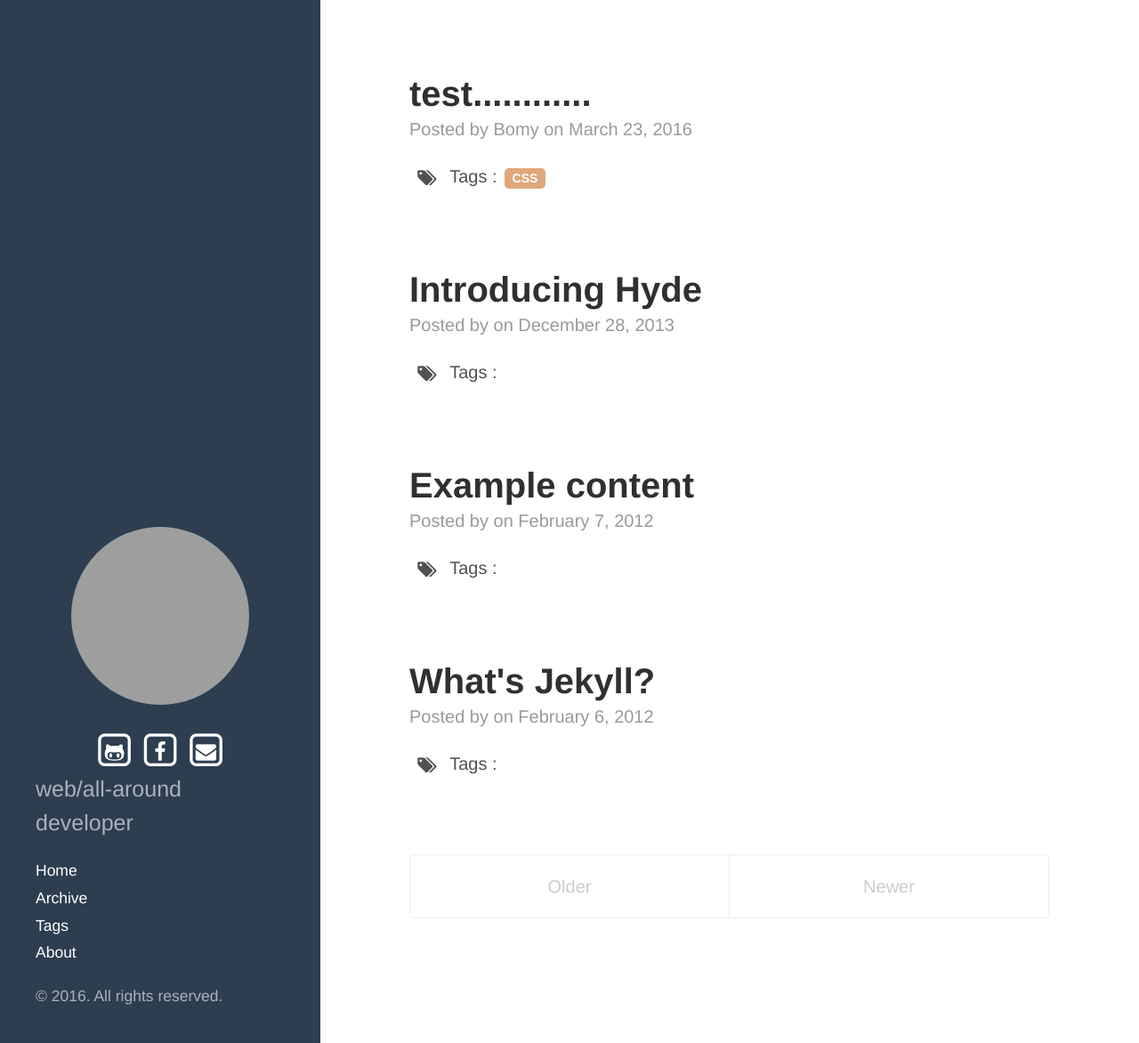
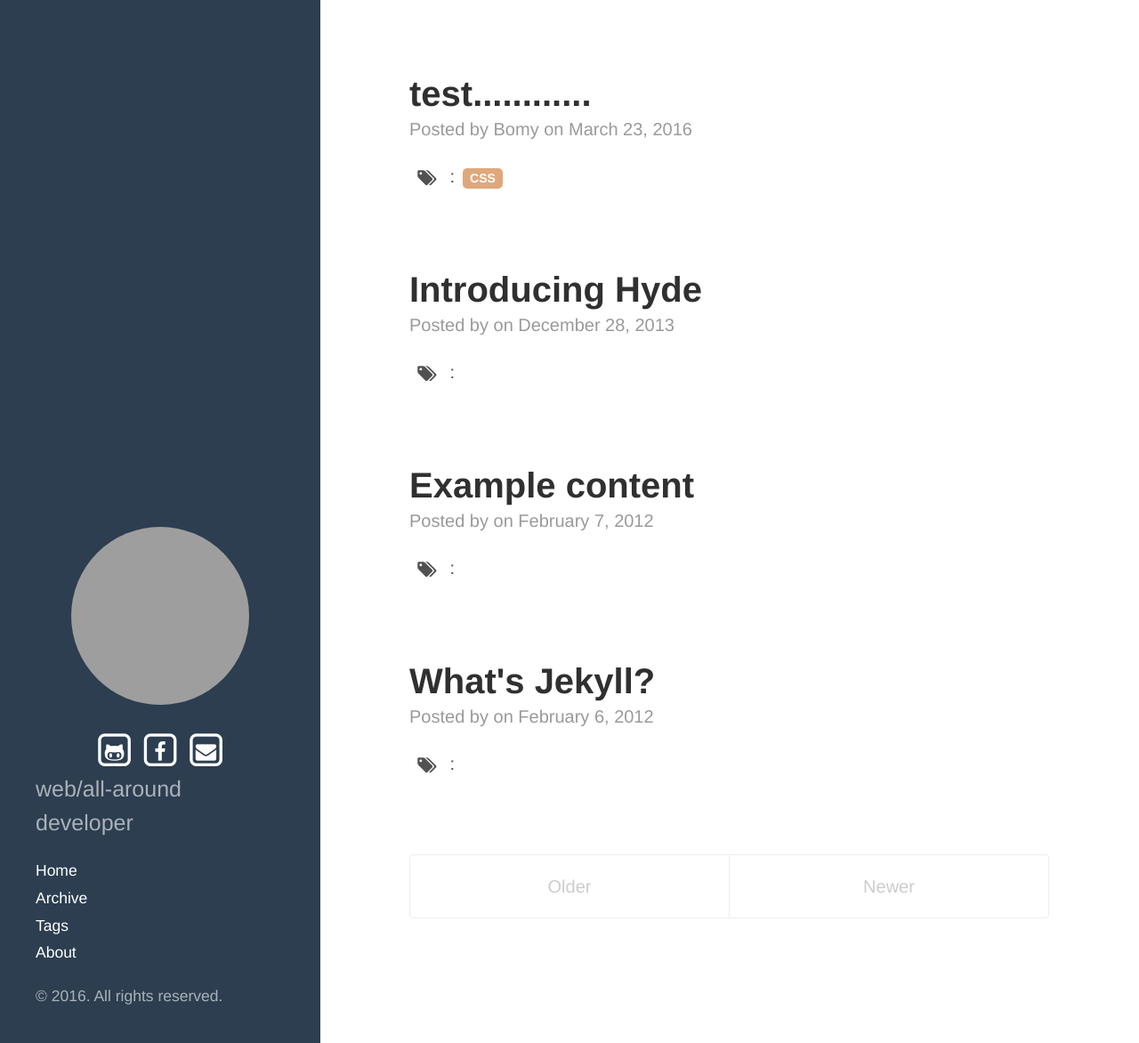
Before and after one commit to bomy/bomy.github.io, a Jekyll site: the page built from index.html, in a window 1280 px wide and 1172 px high. Shown: the whole window at 89% size. Built offline with Jekyll 4.4.1, drawn with Linux system fonts in a browser that asks for light colours; the list of posts is cut into pages by our own code; comment, search, counter and statistics services are not loaded; grey boxes are pictures that could not be loaded.

Commit message:
Adjust template

```diff
--- a/index.html
+++ b/index.html
@@ -21,7 +21,7 @@
         <span class="fa-stack fa-sm">
             <i class="fa fa-tags fa-stack-1x"></i>
         </span>
-          Tags :{% for tag in post.tags %} <a class="tag-wrapper" href="/tags/{{ tag }}"rel="tooltip" title="View posts tagged with &quot;{{ tag }}&quot;">
+           :{% for tag in post.tags %} <a class="tag-wrapper" href="/tags/{{ tag }}"rel="tooltip" title="View posts tagged with &quot;{{ tag }}&quot;">
            <span class="tags">{{ tag }}</span></a>
            {% if forloop.last != true %} {% endif %} {% endfor %}
       </div>
```
